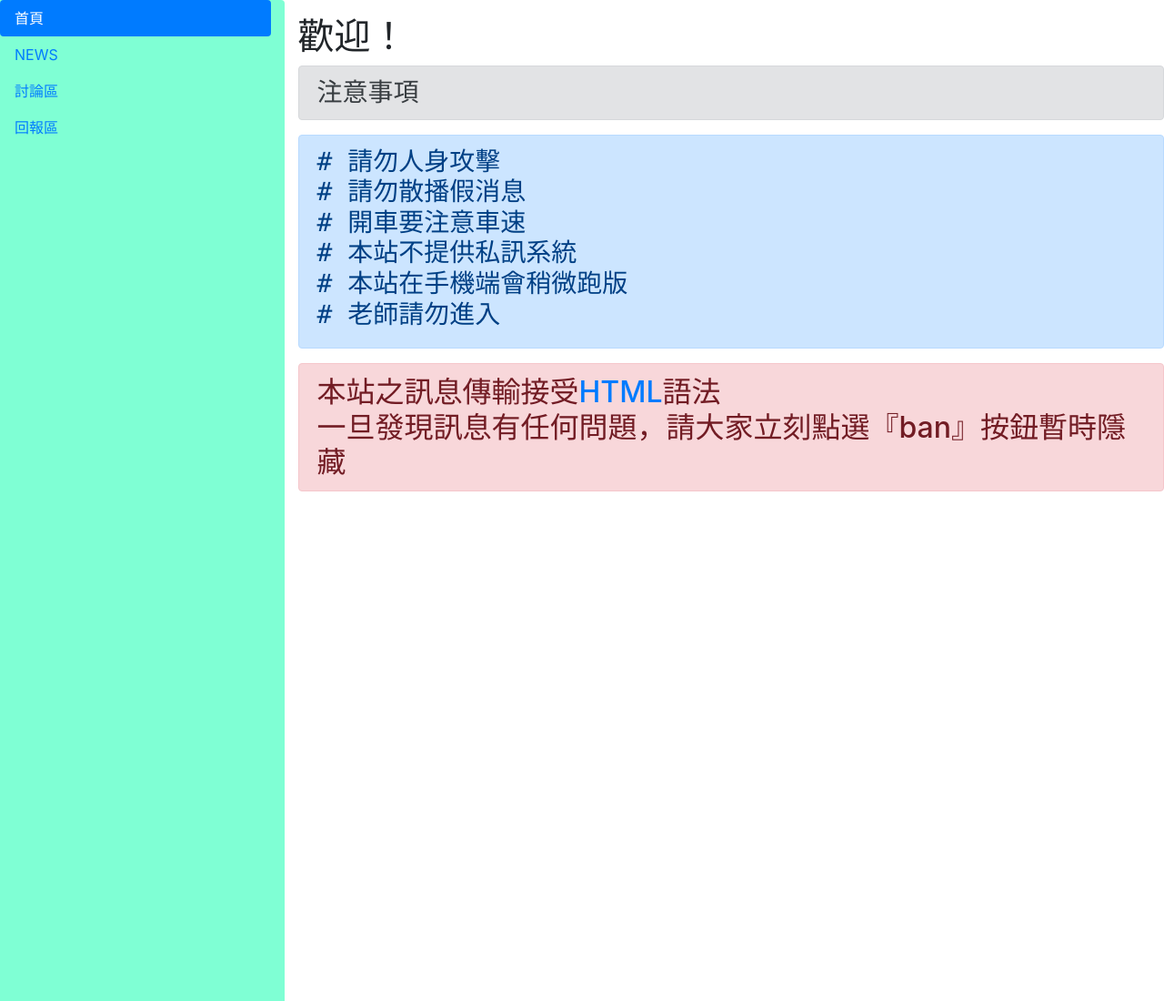
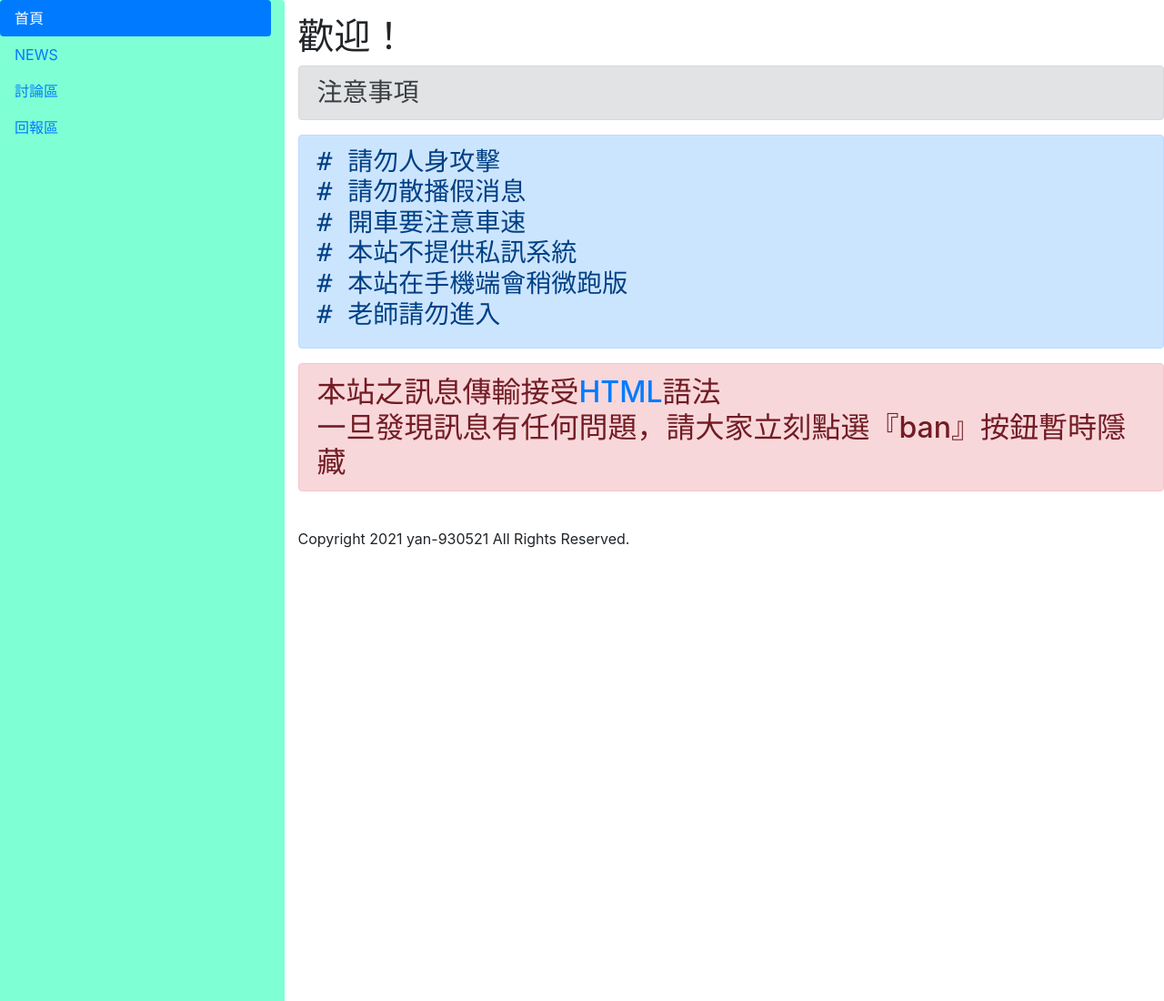
Before and after one commit to yan-930521/lmsh.forum, a plain HTML site: page index.html in a window 1280 px wide. Shown: the top 1100 px of the page at 91% size. Drawn offline with nearby package versions, Linux system fonts and the light colour scheme.

Commit message:
add Copyright

```diff
--- a/index.html
+++ b/index.html
@@ -9,6 +9,9 @@
     <link href="style.css" rel="stylesheet" type="text/css" />
     <script src="https://cdn.jsdelivr.net/npm/linkifyjs@3.0.3/dist/linkify.min.js"></script>
     <script src="https://cdn.jsdelivr.net/npm/linkify-html@3.0.3/dist/linkify-html.min.js"></script>
+    <script src="https://code.jquery.com/jquery-3.3.1.slim.min.js" integrity="sha384-q8i/X+965DzO0rT7abK41JStQIAqVgRVzpbzo5smXKp4YfRvH+8abtTE1Pi6jizo" crossorigin="anonymous"></script>
+    <script src="https://cdnjs.cloudflare.com/ajax/libs/popper.js/1.14.3/umd/popper.min.js" integrity="sha384-ZMP7rVo3mIykV+2+9J3UJ46jBk0WLaUAdn689aCwoqbBJiSnjAK/l8WvCWPIPm49" crossorigin="anonymous"></script>
+    <script src="https://stackpath.bootstrapcdn.com/bootstrap/4.1.3/js/bootstrap.min.js" integrity="sha384-ChfqqxuZUCnJSK3+MXmPNIyE6ZbWh2IMqE241rYiqJxyMiZ6OW/JmZQ5stwEULTy" crossorigin="anonymous"></script>
   </head>
   <body>
     <div class="modal fade" id="exampleModal" tabindex="-1" role="dialog" aria-labelledby="exampleModalLabel" aria-hidden="true">
@@ -107,9 +110,7 @@
         </div>
       </div>
     </div>
-    <script src="https://code.jquery.com/jquery-3.3.1.slim.min.js" integrity="sha384-q8i/X+965DzO0rT7abK41JStQIAqVgRVzpbzo5smXKp4YfRvH+8abtTE1Pi6jizo" crossorigin="anonymous"></script>
-    <script src="https://cdnjs.cloudflare.com/ajax/libs/popper.js/1.14.3/umd/popper.min.js" integrity="sha384-ZMP7rVo3mIykV+2+9J3UJ46jBk0WLaUAdn689aCwoqbBJiSnjAK/l8WvCWPIPm49" crossorigin="anonymous"></script>
-    <script src="https://stackpath.bootstrapcdn.com/bootstrap/4.1.3/js/bootstrap.min.js" integrity="sha384-ChfqqxuZUCnJSK3+MXmPNIyE6ZbWh2IMqE241rYiqJxyMiZ6OW/JmZQ5stwEULTy" crossorigin="anonymous"></script>
     <script src="index.js"></script>
+    <!-- Copyright 2021 yan-930521  All Rights Reserved. -->
   </body>
 </html>
--- a/index.js
+++ b/index.js
@@ -1,3 +1,7 @@
+/**
+ * Copyright 2021 yan-930521  All Rights Reserved.
+ */
+
 var socket = io('https://lmshforumserver.sakuraeinfach.repl.co', {
   "transports": ['websocket']
 });
@@ -5,7 +9,7 @@ var text = document.getElementById('text');
 var sendblock = document.getElementById('send-block');
 var al = document.getElementById('alert');
 var home = document.getElementById('type-首頁');
-home.innerHTML = '<p></p><p></p><h1>歡迎！</h1><h3 class="alert alert-secondary" role="alert">注意事項</h3><pre class="alert alert-primary" role="alert"><h3># 請勿人身攻擊<br># 請勿散播假消息<br># 開車要注意車速<br># 本站不提供私訊系統<br># 本站在手機端會稍微跑版<br># 老師請勿進入</h3></pre><h2 class="alert alert-danger" role="alert">本站之訊息傳輸接受<a href="https://developer.mozilla.org/zh-TW/docs/Learn/Getting_started_with_the_web/HTML_basics">HTML</a>語法<br>一旦發現訊息有任何問題，請大家立刻點選『ban』按鈕暫時隱藏</h2>';
+home.innerHTML = '<p></p><p></p><h1>歡迎！</h1><h3 class="alert alert-secondary" role="alert">注意事項</h3><pre class="alert alert-primary" role="alert"><h3># 請勿人身攻擊<br># 請勿散播假消息<br># 開車要注意車速<br># 本站不提供私訊系統<br># 本站在手機端會稍微跑版<br># 老師請勿進入</h3></pre><h2 class="alert alert-danger" role="alert">本站之訊息傳輸接受<a href="https://developer.mozilla.org/zh-TW/docs/Learn/Getting_started_with_the_web/HTML_basics">HTML</a>語法<br>一旦發現訊息有任何問題，請大家立刻點選『ban』按鈕暫時隱藏</h2><br>Copyright 2021 yan-930521  All Rights Reserved.';
 var Msgs = false;
 var Data = false;
 var Load = false;
```
